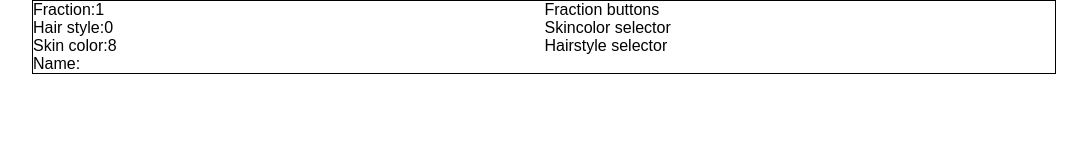
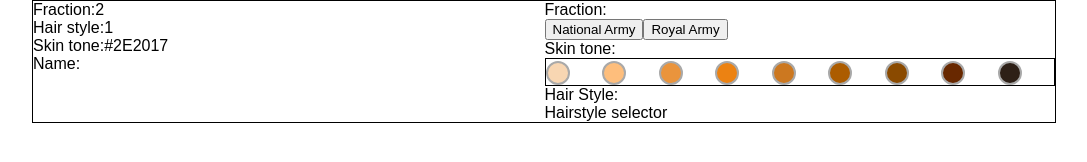
Before and after one commit to angrycola/OH-HCREATOR, a React app: page / in a window 1280 px wide. Shown: the whole page, without its empty margins (96-1183 px from the left). Built offline with nearby package versions, Linux system fonts and the light colour scheme.

Commit message:
SkinTone

```diff
--- a/src/actions/index.js
+++ b/src/actions/index.js
@@ -1,9 +1,13 @@
 import C from '../constants';
+import { skinTones } from '../assets/data';
 
 const randomised = ({
-	fraction: Math.floor(Math.random() * 2),
-	hairStyle: Math.floor(Math.random() * 6),
-	skinColor: Math.floor(Math.random() * 10)
+	fraction: Math.floor(Math.random() * 2) + 1,
+	hairStyle: Math.floor(Math.random() * 6) + 1,
+	skinTone: skinTones[Math.floor(Math.random() * 10)][1]
 });
 
 export const randomise = () => ({ type: C.RANDOM_HERO, payload: randomised });
+export const setFraction = fraction => ({ type: C.SET_FRACTION, payload: fraction });
+export const setHairStyle = hairStyle => ({ type: C.SET_HAIRSTYLE, payload: hairStyle });
+export const setSkinTone = skinTone => ({ type: C.SET_SKINTONE, payload: skinTone });
--- a/src/assets/css/index.css
+++ b/src/assets/css/index.css
@@ -12,3 +12,17 @@ body {
 	grid-gap: 1px;
 	border: 1px solid black;
 }
+
+.skinToneSelector {
+	/*margin: auto 0;*/
+	display: grid;
+	grid-template-columns: repeat(9, 1fr);
+	/*grid-gap: 1px;*/
+	border: 1px solid black;
+}
+
+.round-botton {
+	border-radius: 50%;
+	padding: 10px;
+	border: 2px solid darkgrey;
+}
--- /dev/null
+++ b/src/assets/data/index.js
@@ -0,0 +1,19 @@
+export const skinTones = [
+	[1, '#F8D6B2'],
+	[2, '#FEBE7C'],
+	[3, '#EA943C'],
+	[4, '#EC8212'],
+	[5, '#CC7820'],
+	[6, '#AC5C00'],
+	[7, '#8A4A00'],
+	[8, '#682800'],
+	[9, '#2E2017']
+];
+
+export const hairColors= [
+	[1, '#F8E5B2'],
+	[2, '#FF7352'],
+	[3, '#C59D81'],
+	[4, '#8E664A'],
+	[5, '#2E2017']
+];
--- a/src/components/App/index.js
+++ b/src/components/App/index.js
@@ -1,7 +1,7 @@
 import React from 'react';
-import FractionButton from '../../containers/FractionButton';
-import SkincolorSelect from '../../containers/SkincolorSelect';
-import HairstyleSelect from '../../containers/HairstyleSelect';
+import FractionSelect from '../../containers/FractionSelect';
+import SkinToneSelect from '../../containers/SkinToneSelect';
+import HairStyleSelect from '../../containers/HairStyleSelect';
 import Resulting from '../../containers/Resulting';
 
 const App = () =>
@@ -10,9 +10,12 @@ const App = () =>
 			<Resulting />
 		</div>
 		<div className='hero-options'>
-			<FractionButton />
-			<SkincolorSelect />
-			<HairstyleSelect />
+			Fraction:
+			<FractionSelect />
+			Skin tone:
+			<SkinToneSelect />
+			Hair Style:
+			<HairStyleSelect />
 		</div>
 	</div>;
 
--- a/src/components/FractionButton/index.js
+++ /dev/null
@@ -1,7 +0,0 @@
-import React from 'react';
-
-const fractionButton = () =>
-	<div>
-		Fraction buttons
-	</div>;
-export default fractionButton;
--- /dev/null
+++ b/src/components/FractionSelect/index.js
@@ -0,0 +1,15 @@
+import React from 'react';
+
+const fractionSelect = ({ setFraction }) => {
+	const setFractionHandle = event => {
+		setFraction(event.target.value);
+	};
+
+	return (
+		<div>
+			<button onClick={ setFractionHandle } value='1'>National Army</button>
+			<button onClick={ setFractionHandle } value='2'>Royal Army</button>
+		</div>
+	);
+};
+export default fractionSelect;
--- a/src/components/HairstyleSelect/index.js
+++ b/src/components/HairStyleSelect/index.js
@@ -1,7 +1,7 @@
 import React from 'react';
 
-const hairstyleSelect = () =>
+const hairStyleSelect = () =>
 	<div>
 		Hairstyle selector
 	</div>;
-export default hairstyleSelect;
+export default hairStyleSelect;
--- a/src/components/Resulting/index.js
+++ b/src/components/Resulting/index.js
@@ -8,8 +8,8 @@ const resulting = ({ hero }) =>
 		<div>Hair style:
 			{ hero.hairStyle }
 		</div>
-		<div>Skin color:
-			{ hero.skinColor }
+		<div>Skin tone:
+			{ hero.skinTone }
 		</div>
 		<div>Name:
 			{ hero.name }
--- /dev/null
+++ b/src/components/SkinToneSelect/index.js
@@ -0,0 +1,28 @@
+import React from 'react';
+import { skinTones } from '../../assets/data';
+
+const skinToneSelect = ({ setSkinTone }) => {
+
+	const setToneHandler = (tone) => {
+		setSkinTone(tone);
+	};
+
+	const renderColors = skinTones.map(tone => {
+		return <div key={ tone[0] }>
+			<button
+				onClick={ () => setToneHandler(tone[1]) }
+				className='round-botton'
+				style={{ backgroundColor: `${ tone[1]}` }}
+			/>
+		</div>;
+	});
+
+	return (
+		<div className='skinToneSelector'>
+			{ renderColors }
+		</div>
+	);
+
+};
+
+export default skinToneSelect;
--- a/src/components/SkincolorSelect/index.js
+++ /dev/null
@@ -1,7 +0,0 @@
-import React from 'react';
-
-const skincolorSelect = () =>
-	<div>
-		Skincolor selector
-	</div>;
-export default skincolorSelect;
--- a/src/constants/index.js
+++ b/src/constants/index.js
@@ -1,4 +1,7 @@
 const constants = {
-	RANDOM_HERO: 'RANDOM_HERO'
+	RANDOM_HERO: 'RANDOM_HERO',
+	SET_FRACTION: 'SET_FRACTION',
+	SET_SKINTONE: 'SET_SKINTONE',
+	SET_HAIRSTYLE: 'SET_HAIRSTYLE',
 };
 export default constants;
--- a/src/containers/FractionButton/index.js
+++ /dev/null
@@ -1,4 +0,0 @@
-import { connect } from 'react-redux';
-import FractionButton from '../../components/FractionButton';
-
-export default connect(null)(FractionButton);
--- /dev/null
+++ b/src/containers/FractionSelect/index.js
@@ -0,0 +1,9 @@
+import { connect } from 'react-redux';
+import FractionSelect from '../../components/FractionSelect';
+import { setFraction } from '../../actions';
+
+const mapDispatchToProps = dispatch => ({
+	setFraction: fraction => dispatch(setFraction(fraction))
+});
+
+export default connect(null, mapDispatchToProps)(FractionSelect);
--- /dev/null
+++ b/src/containers/HairStyleSelect/index.js
@@ -0,0 +1,4 @@
+import { connect } from 'react-redux';
+import HairStyleSelect from '../../components/HairStyleSelect';
+
+export default connect(null)(HairStyleSelect);
--- a/src/containers/HairstyleSelect/index.js
+++ /dev/null
@@ -1,4 +0,0 @@
-import { connect } from 'react-redux';
-import HairstyleSelect from '../../components/HairstyleSelect';
-
-export default connect(null)(HairstyleSelect);
--- /dev/null
+++ b/src/containers/SkinToneSelect/index.js
@@ -0,0 +1,9 @@
+import { connect } from 'react-redux';
+import SkinToneSelect from '../../components/SkinToneSelect';
+import { setSkinTone } from '../../actions';
+
+const mapDispatchToProps = dispatch => ({
+	setSkinTone: tone => dispatch(setSkinTone(tone))
+});
+
+export default connect(null, mapDispatchToProps)(SkinToneSelect);
--- a/src/containers/SkincolorSelect/index.js
+++ /dev/null
@@ -1,4 +0,0 @@
-import { connect } from 'react-redux';
-import SkincolorSelect from '../../components/SkincolorSelect';
-
-export default connect(null)(SkincolorSelect);
--- a/src/reducers/hero.js
+++ b/src/reducers/hero.js
@@ -4,6 +4,10 @@ export default function(state={}, action) {
 	switch (action.type) {
 	case C.RANDOM_HERO:
 		return action.payload;
+	case C.SET_FRACTION:
+		return { ...state, fraction: action.payload };
+	case C.SET_SKINTONE:
+		return { ...state, skinTone: action.payload };
 	default: return state;
 	}
 }
```
Also changed, not shown: src/components/HairColorSelect/index.js (added), src/containers/HairColorSelect/index.js (added).
